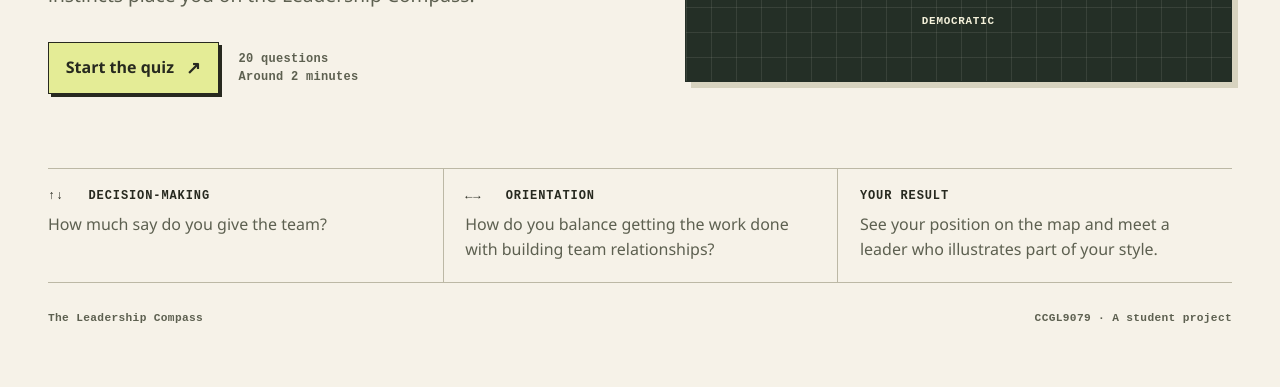
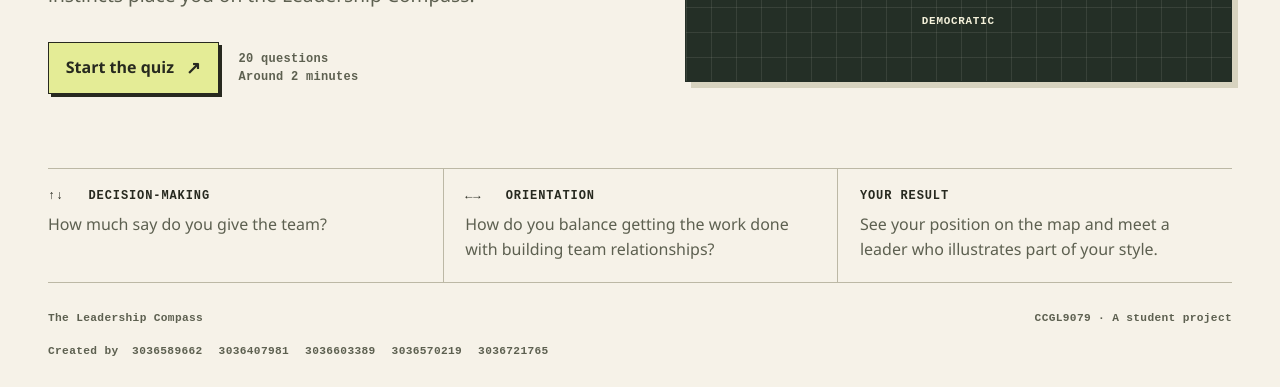
Before and after one commit to inaleryuli/CCGL9079_Leadership_Compass, a plain HTML site: page index.html in a window 1280 px wide. Shown: the part 579-966 px from the top of the page. Before the commit the page ends 933 px from the top, so only its background shows below. Drawn offline with Linux system fonts and the light colour scheme.

Commit message:
Credit project team UIDs in footer

```diff
--- a/index.html
+++ b/index.html
@@ -83,7 +83,9 @@ h1, h2 { font-family: var(--display); font-weight: 400; line-height: 1.04; }
 .intro-notes > div:first-child { padding-left: 0; }
 .intro-notes > div + div { border-left: 1px solid var(--line); }
 .intro-notes p + p { margin-top: .4rem; color: var(--muted); }
-.footer { padding-block: 1.65rem; font-size: .7rem; letter-spacing: .03em; }
+.footer { flex-wrap: wrap; padding-block: 1.65rem; font-size: .7rem; letter-spacing: .03em; }
+.credits { flex-basis: 100%; display: flex; flex-wrap: wrap; align-items: baseline; gap: .35rem .85rem; }
+.credits ul { display: flex; flex-wrap: wrap; gap: .35rem 1rem; margin: 0; padding: 0; list-style: none; }
 .quiz { max-width: 850px; min-height: 62vh; margin: clamp(32px, 6vw, 75px) auto 0; }
 .quiz-status { display: flex; justify-content: space-between; align-items: baseline; gap: 1rem; }
 #answered-count { font-size: .88rem; color: var(--muted); }
@@ -294,7 +296,20 @@ h1, h2 { font-family: var(--display); font-weight: 400; line-height: 1.04; }
         </div>
       </section>
     </main>
-    <footer class="footer"><span>The Leadership Compass</span><span>CCGL9079 · A student project</span></footer>
+    <footer class="footer">
+      <span>The Leadership Compass</span>
+      <span>CCGL9079 · A student project</span>
+      <div class="credits">
+        <span>Created by</span>
+        <ul aria-label="Team member UIDs">
+          <li>3036589662</li>
+          <li>3036407981</li>
+          <li>3036603389</li>
+          <li>3036570219</li>
+          <li>3036721765</li>
+        </ul>
+      </div>
+    </footer>
   </div>
   <script>
 const questions = [
```
